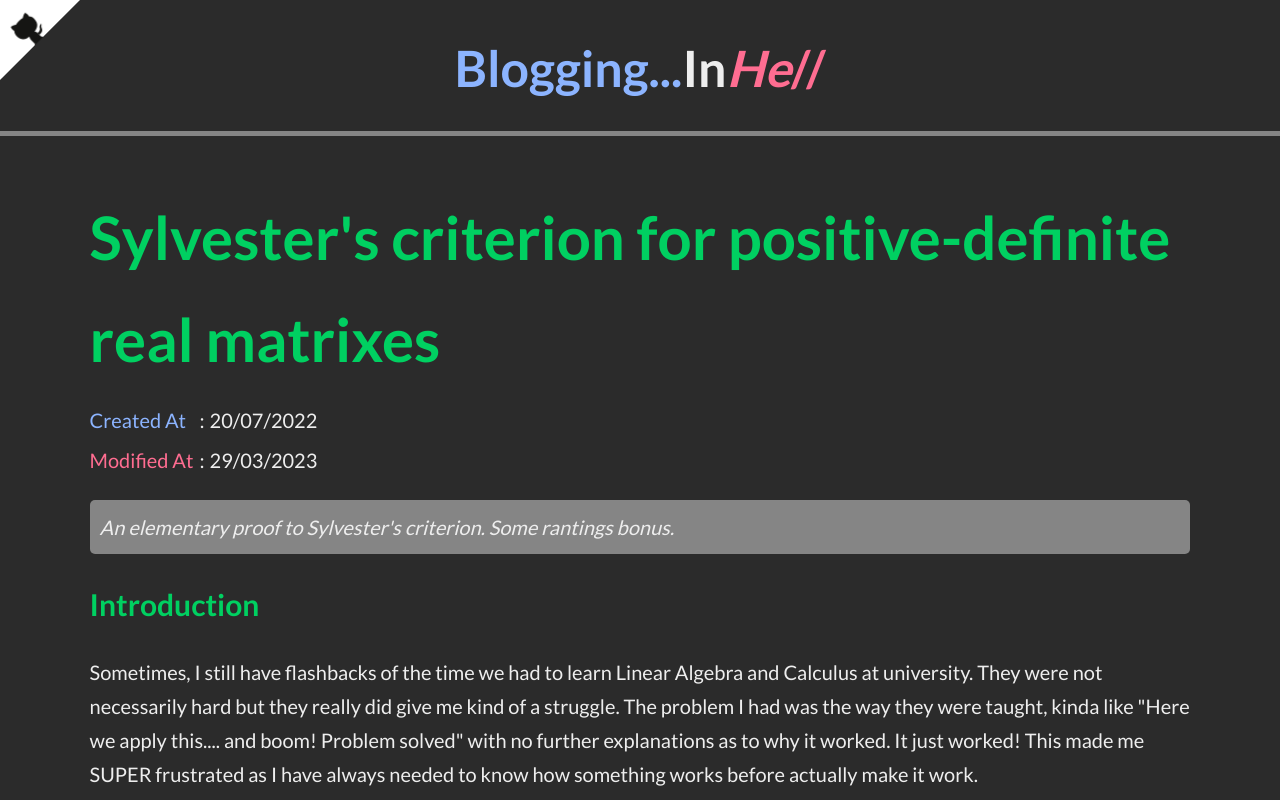
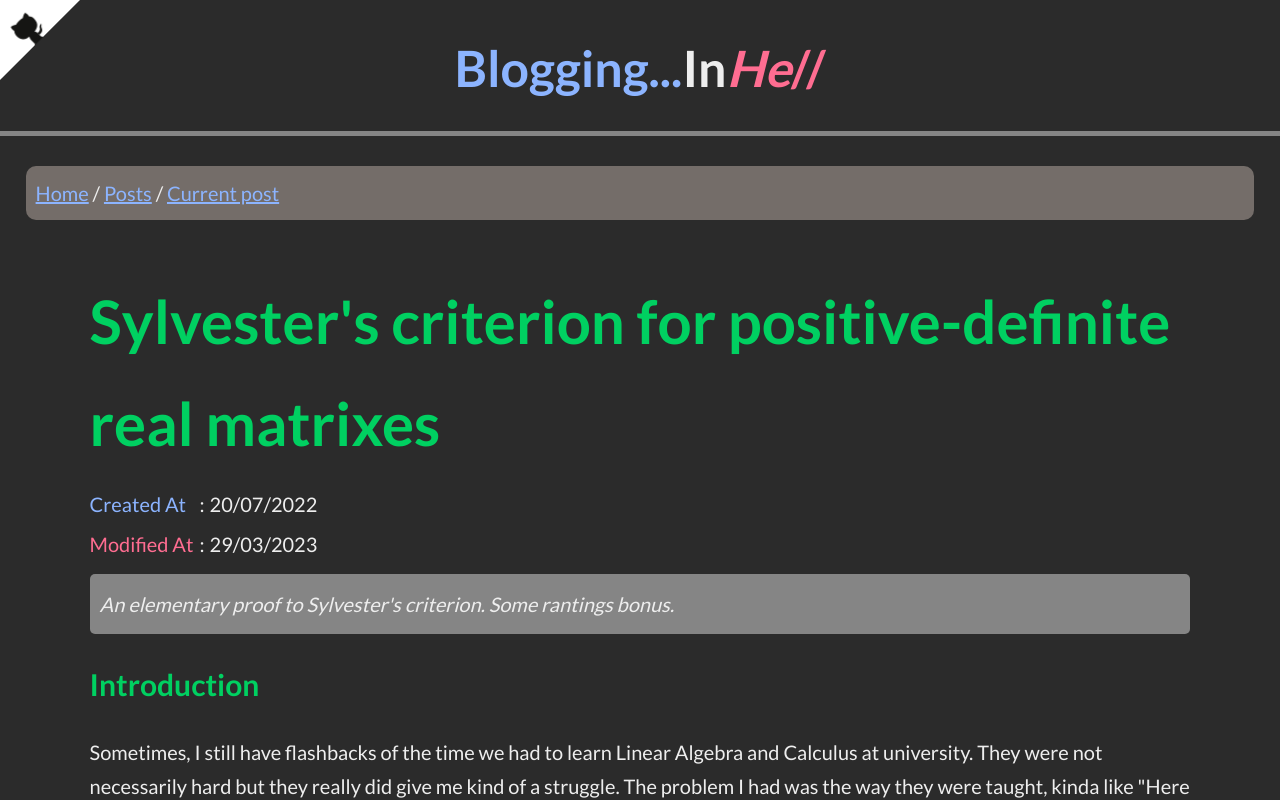
Before and after one commit to Huy-DNA/treaflet, a Nuxt app in the folder blog-app/: page /posts/post/sylvesters-criterion-for-positive-definite-real-matrixes in a window 1280 px wide. Shown: the top 800 px of the page. Built offline with nearby package versions, Linux system fonts and the light colour scheme.

Commit message:
Add BreadCrumb
For better UX.

- Add BreadCrumb to all pages
- Remove the layouts directory and its use is tranferred to the
posts/index.vue instead.
- Style the /posts page.
- Make PostContent 'scoped' again and use :deep(...) instead.

```diff
--- a/blog-app/components/Breadcrumb.vue
+++ b/blog-app/components/Breadcrumb.vue
@@ -1,3 +1,22 @@
 <template>
+    <div class='wrapper'>
+        <slot/>
+    </div>
+</template>
 
-</template>
+<style lang='scss' scoped>
+    .wrapper:deep(ul) {
+        list-style-type: none;
+        background-color: $grey;
+        border-radius: 10px;
+        padding: 10px 10px 10px 10px;
+    }
+
+    .wrapper:deep(ul li) {
+        display: inline;
+    }
+
+    .wrapper:deep(ul li + li::before) {
+        content: '\00a0/\00a0';
+    }
+</style>
--- a/blog-app/components/Post/Block.vue
+++ b/blog-app/components/Post/Block.vue
@@ -1,10 +1,25 @@
 <template>
     <div>
-        <NuxtLink :to="`${getPostPageLink(postMeta)}`">{{ postMeta.title }}</NuxtLink>
-        <p>{{ postMeta.summary }}</p>
+        <p class='post-title'><NuxtLink :to="`${getPostPageLink(postMeta)}`">{{ postMeta.title }}</NuxtLink></p>
+        <p class='post-summary'><i>{{ postMeta.summary }}</i></p>
     </div>
 </template>
 
 <script setup lang='ts'>
     const { postMeta } = defineProps<{ postMeta: PostMeta }>()
 </script>
+
+<style lang='scss' scope>
+    p.post-title::before {
+        content: '$';
+        margin-right: 10px;
+        color: $purple;
+    }
+
+    p.post-summary {
+        margin-left: 20px;
+        margin-top: 0px;
+        padding-top: 0px;
+        line-height: 0;
+    }
+</style>
--- a/blog-app/components/Post/Card.vue
+++ b/blog-app/components/Post/Card.vue
@@ -4,9 +4,7 @@
         <h3 class='title'>{{ postMeta.title }}</h3>
         <p class='post-time'> Posted on: {{ postMeta.createdAt }}</p>
         <p class='summary'>{{ postMeta.summary }}</p>
-        <div class='tagbar'>
-            <Pill v-for='tag in postMeta.tag'>{{ tag }}</Pill>
-        </div>
+        <TagBar :tags='postMeta.tag'/>
     </div>
 </template>
 
@@ -79,13 +77,6 @@
         color: $white;
     }
 
-    div.tagbar {
-        margin: 15px 15px 15px 15px;
-        display: flex;
-        flex-flow: row nowrap;
-        overflow: hidden;
-        gap: 5px;
-    }
     div.card {
         width: 85vw;
     }
--- a/blog-app/components/Post/Content.vue
+++ b/blog-app/components/Post/Content.vue
@@ -22,12 +22,12 @@
     }>()
 </script>
 
-<style lang="scss">
-    .blue {
+<style lang="scss" scoped>
+    :deep(.blue) {
         color: $blue;
     }
 
-    .pink-red {
+    :deep(.pink-red) {
         color: $pink-red;
     }
 
@@ -36,7 +36,7 @@
         padding-right: 5vw;
     }
 
-    h2 {
+    :deep(h2) {
         color: $green;
     }
     .post-header h2 {
@@ -46,7 +46,11 @@
     }
 
     .post-summary {
-        padding: 10px;
+        margin-left: 0px;
+        margin-top: 10px;
+        padding-top: 30px;
+        padding-left: 10px;
+        padding-bottom: 30px;
         background-color: $silver;
         border-radius: 5px;
         font-style: italic;
--- /dev/null
+++ b/blog-app/components/TagBar.vue
@@ -0,0 +1,19 @@
+<template>
+    <div>
+        <Pill v-for='tag in tags'>{{ tag }}</Pill>
+    </div>
+</template>
+
+<script setup lang='ts'>
+    const { tags } = defineProps<{tags : string[]}>()
+</script>
+
+<style lang='scss' scoped>
+    div {
+        margin: 15px 15px 15px 15px;
+        display: flex;
+        flex-flow: row nowrap;
+        overflow: hidden;
+        gap: 5px;
+    }
+</style>
--- a/blog-app/layouts/post.vue
+++ /dev/null
@@ -1,43 +0,0 @@
-<template>
-    <TopButton v-if='shouldShowTopButton' class='top-button'/>
-    <slot/>
-</template>
-
-<script setup lang='ts'>
-    const shouldShowTopButton = ref<boolean>(false);
-
-    const handleScroll = () => {
-        if (window.scrollY > 100)
-            shouldShowTopButton.value = true;
-        else
-            shouldShowTopButton.value = false;
-    }
-
-    onMounted(() => {
-        window.addEventListener("scroll", handleScroll);
-    })
-
-    onUnmounted(() => {
-        window.removeEventListener("scroll", handleScroll);
-    })
-
-</script>
-
-<style lang='scss' scoped>
-    .top-button {
-        position: fixed;
-        z-index: 1;
-    }
-
-    .top-button {
-        right: 6.5vw;
-        bottom: 6.5vw;
-    }
-
-    @media(min-width: 700px) {
-        .top-button {
-            right: 3vw;
-            bottom: 3vw;
-        }
-    }
-</style>
--- a/blog-app/pages/index.vue
+++ b/blog-app/pages/index.vue
@@ -1,5 +1,10 @@
 <template>
     <div>
+        <Breadcrumb>
+            <ul>
+                <li><NuxtLink to='#'>Home</NuxtLink></li>
+            </ul>
+        </Breadcrumb>
         <p class='post-prompt'><i>See <NuxtLink to='/posts'>a list of all posts</NuxtLink> here!</i></p>
         <div class='headline'>
             <h2>
--- a/blog-app/pages/posts/index.vue
+++ b/blog-app/pages/posts/index.vue
@@ -1,9 +1,27 @@
 <template>
     <div>
-        <PostList :post-metas='postMetas'/>
+        <Breadcrumb>
+            <ul>
+                <li><NuxtLink to='/'>Home</NuxtLink></li>
+                <li><NuxtLink to='#'>Posts</NuxtLink></li>
+            </ul>
+        </Breadcrumb>
+        <h2>Post list</h2>
+        <PostList :post-metas='postMetas' class='post-list'/>
     </div>
 </template>
 
 <script setup lang='ts'>
     const postMetas = getPostMetas(true, comparePostTitle)
 </script>
+
+<style lang='scss' scoped>
+    h2 {
+        color: $green;
+        margin-left: 5vw;
+    }
+
+    .post-list {
+        margin-left: 5vw;
+    }
+</style>
--- a/blog-app/pages/posts/post.vue
+++ b/blog-app/pages/posts/post.vue
@@ -1,5 +1,52 @@
 <template>
-    <NuxtLayout name='post'>
+    <div>
+        <TopButton v-if='shouldShowTopButton' class='top-button'/>
+        <Breadcrumb>
+            <ul>
+                <li><NuxtLink to='/'>Home</NuxtLink></li>
+                <li><NuxtLink to='/posts/'>Posts</NuxtLink></li>
+                <li><NuxtLink to='#'>Current post</NuxtLink></li>
+            </ul>
+        </Breadcrumb>
         <NuxtPage/>
-    </NuxtLayout>
+    </div>
 </template>
+
+<script setup lang='ts'>
+    const shouldShowTopButton = ref<boolean>(false);
+
+    const handleScroll = () => {
+        if (window.scrollY > 100)
+            shouldShowTopButton.value = true;
+        else
+            shouldShowTopButton.value = false;
+    }
+
+    onMounted(() => {
+        window.addEventListener("scroll", handleScroll);
+    })
+
+    onUnmounted(() => {
+        window.removeEventListener("scroll", handleScroll);
+    })
+
+</script>
+
+<style lang='scss' scoped>
+    .top-button {
+        position: fixed;
+        z-index: 1;
+    }
+
+    .top-button {
+        right: 6.5vw;
+        bottom: 6.5vw;
+    }
+
+    @media(min-width: 700px) {
+        .top-button {
+            right: 3vw;
+            bottom: 3vw;
+        }
+    }
+</style>
```
Also changed, not shown: 1 other file (tests, documents, lock files or other folders).
